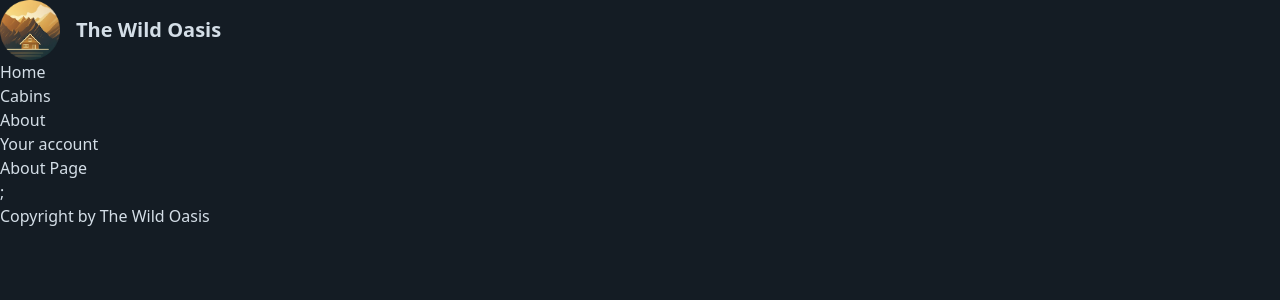
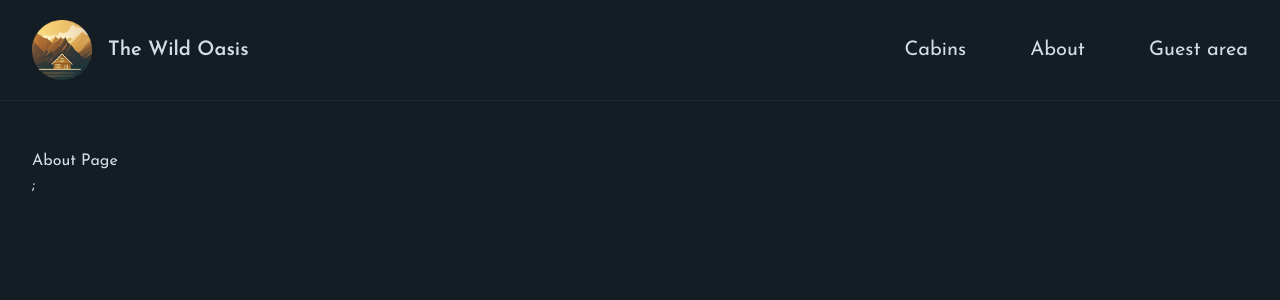
Before and after one commit to n-korel/the-wild-oasis-website, a Next.js app: page /about in a window 1280 px wide. Shown: the top 300 px of the page. Built offline with nearby package versions, Linux system fonts and the light colour scheme.

Commit message:
Navigation

```diff
--- /dev/null
+++ b/app/_components/Header.js
@@ -0,0 +1,15 @@
+import Navigation from '@/app/_components/Navigation';
+import Logo from '@/app/_components/Logo';
+
+function Header() {
+  return (
+    <header className='border-b border-primary-900 px-8 py-5'>
+      <div className='flex justify-between items-center max-w-7xl mx-auto'>
+        <Logo />
+        <Navigation />
+      </div>
+    </header>
+  );
+}
+
+export default Header;
--- a/app/_components/Navigation.js
+++ b/app/_components/Navigation.js
@@ -2,19 +2,33 @@
 
 export default function Navigation() {
   return (
-    <ul>
+    <nav className="z-10 text-xl">
+      <ul className="flex gap-16 items-center">
         <li>
-        <Link href="/">Home</Link>
+          <Link
+            href="/cabins"
+            className="hover:text-accent-400 transition-colors"
+          >
+            Cabins
+          </Link>
         </li>
         <li>
-        <Link href="/cabins">Cabins</Link>
+          <Link
+            href="/about"
+            className="hover:text-accent-400 transition-colors"
+          >
+            About
+          </Link>
         </li>
         <li>
-        <Link href="/about">About</Link>
-      </li>
-      <li>
-        <Link href="/account">Your account</Link>
+          <Link
+            href="/account"
+            className="hover:text-accent-400 transition-colors"
+          >
+            Guest area
+          </Link>
         </li>
       </ul>
+    </nav>
   );
 }
--- a/app/about/page.js
+++ b/app/about/page.js
@@ -1,3 +1,7 @@
+export const metadata = {
+  title: "About",
+};
+
 export default function Page() {
   return (
     <div>
--- a/app/account/page.js
+++ b/app/account/page.js
@@ -1,3 +1,7 @@
+export const metadata = {
+  title: "Guest area",
+};
+
 export default function Page() {
   return <h1>Account Page</h1>;
 }
--- a/app/cabins/page.js
+++ b/app/cabins/page.js
@@ -1,3 +1,7 @@
+export const metadata = {
+  title: "Cabins",
+};
+
 export default function Page() {
   return (
     <div>
--- a/app/layout.js
+++ b/app/layout.js
@@ -1,22 +1,35 @@
 import Logo from "@/app/_components/Logo";
 import Navigation from "@/app/_components/Navigation";
 
+import { Josefin_Sans } from "next/font/google";
+
 import "@/app/_styles/globals.css";
+import Header from "./_components/Header";
+
+const josefin = Josefin_Sans({
+  subsets: ["latin"],
+  display: "swap",
+});
 
 export const metadata = {
-  title: "The Wild Oasis",
+  title: {
+    template: "%s / The Wild Oasis",
+    default: "Welcome / The Wild Oasis",
+  },
+  description:
+    "Luxurious cabin hotel, located in the heart of the Italian Dolomites, surrounded by beautiful mountains and dark forests",
 };
 
 export default function RootLayout({ children }) {
   return (
     <html lang="en">
-      <body className="bg-primary-950 text-primary-100 min-h-screen">
-        <header>
-          <Logo />
-          <Navigation />
-        </header>
-        <main>{children}</main>
-        <footer>Copyright by The Wild Oasis</footer>
+      <body
+        className={`${josefin.className} antialiased bg-primary-950 text-primary-100 min-h-screen flex flex-col`}
+      >
+        <Header />
+        <div className="flex-1 px-8 py-12">
+          <main className="max-w-7xl mx-auto">{children}</main>
+        </div>
       </body>
     </html>
   );
```
Also changed, not shown: app/_styles/globals.css (+8 -9 lines), app/icon.png (added). Lines whose indentation alone changed are shown as unchanged.
